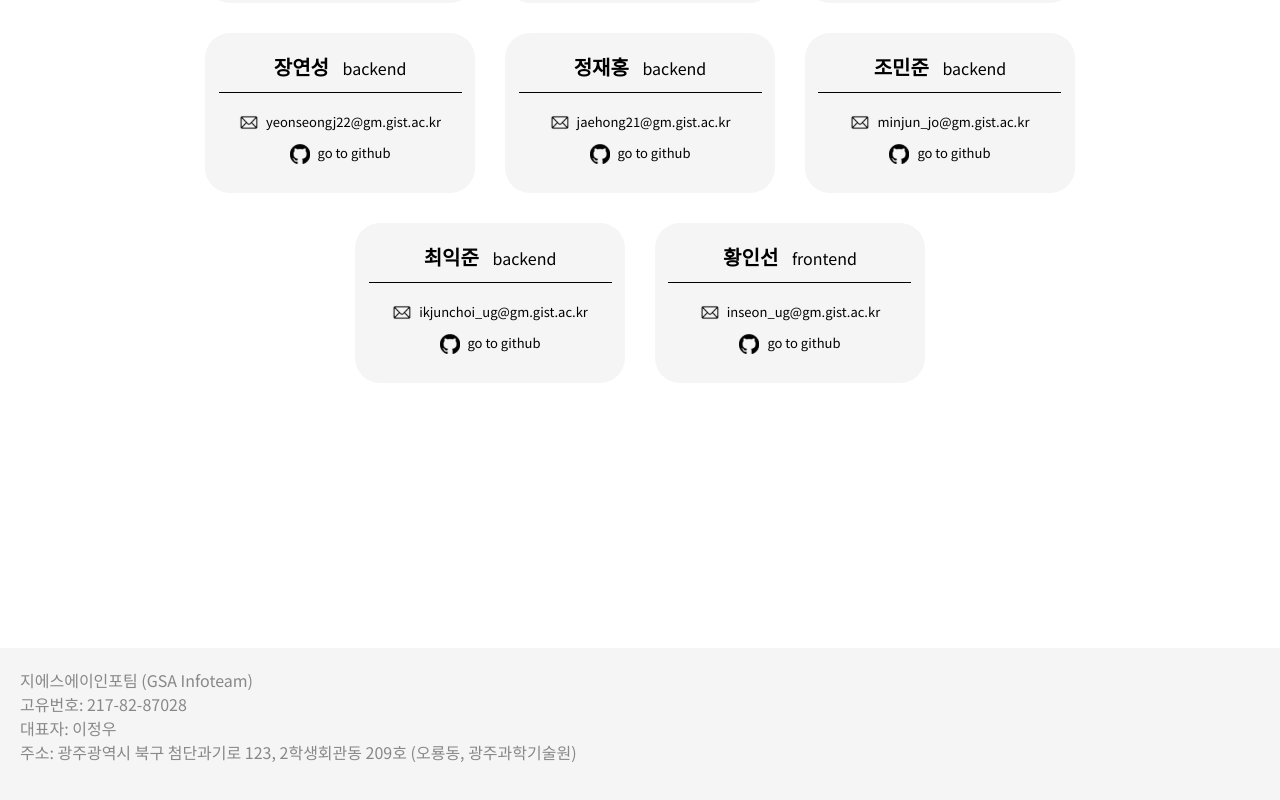
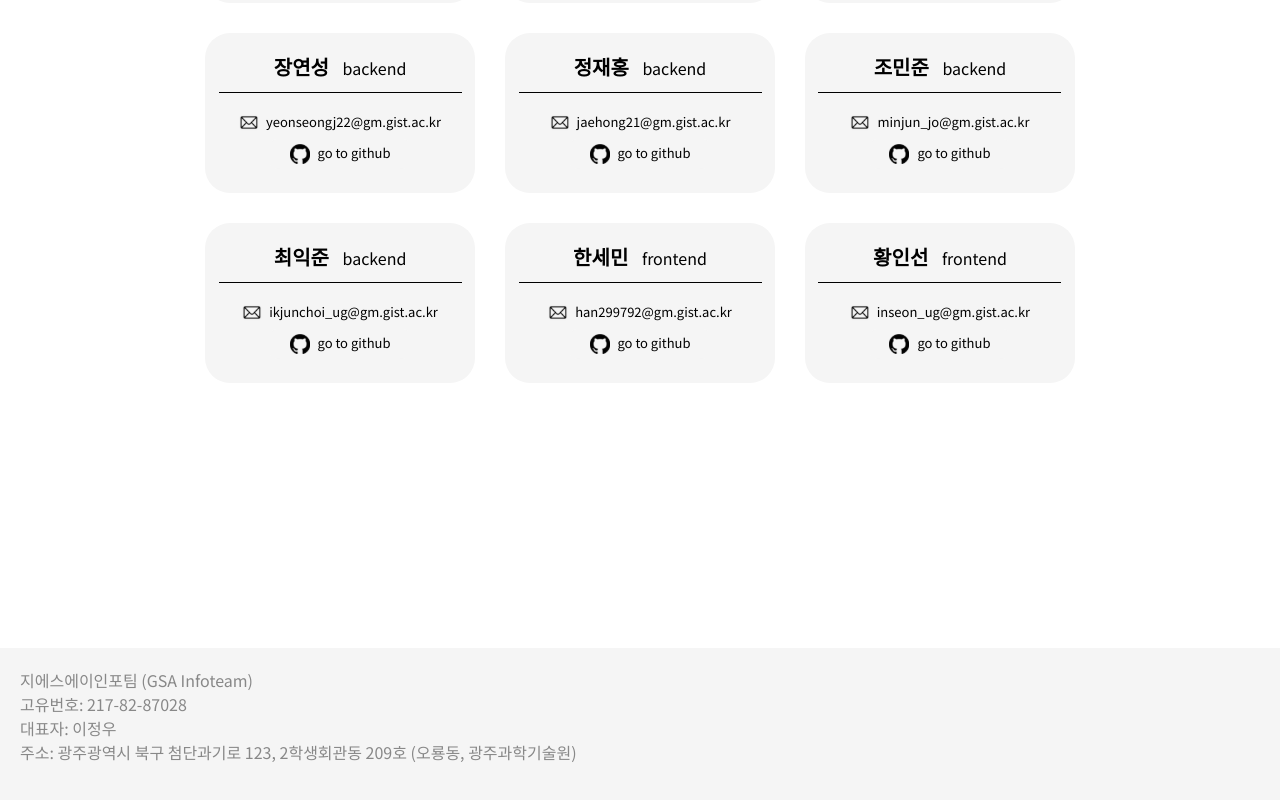
Before and after one commit to gsainfoteam/infoteam-introduce-page, a React (Create React App) app: page /member in a window 1280 px wide. Shown: the part 1146-1946 px from the top of the page. Built offline with nearby package versions, Linux system fonts and the light colour scheme.

Commit message:
Update memberInfos.js
부원 한세민 추가

```diff
--- a/src/data/memberInfos.js
+++ b/src/data/memberInfos.js
@@ -4,6 +4,13 @@ const memberInfoList = [
     role: "frontend", // frontend, backend, both
     email: "seolyeongbae@gm.gist.ac.kr",
     githubLink: "https://github.com/SeolyeongBae",
+    state: "on", // 활동중(on), 쉬는중(off), 졸업(exit)
+  },
+  {
+    name: "한세민",
+    role: "frontend", // frontend, backend, both
+    email: "han299792@gm.gist.ac.kr",
+    githubLink: "https://github.com/han299792",
     state: "on", // 활동중(on), 쉬는중(off), 졸업(exit)
   },
   {
```
